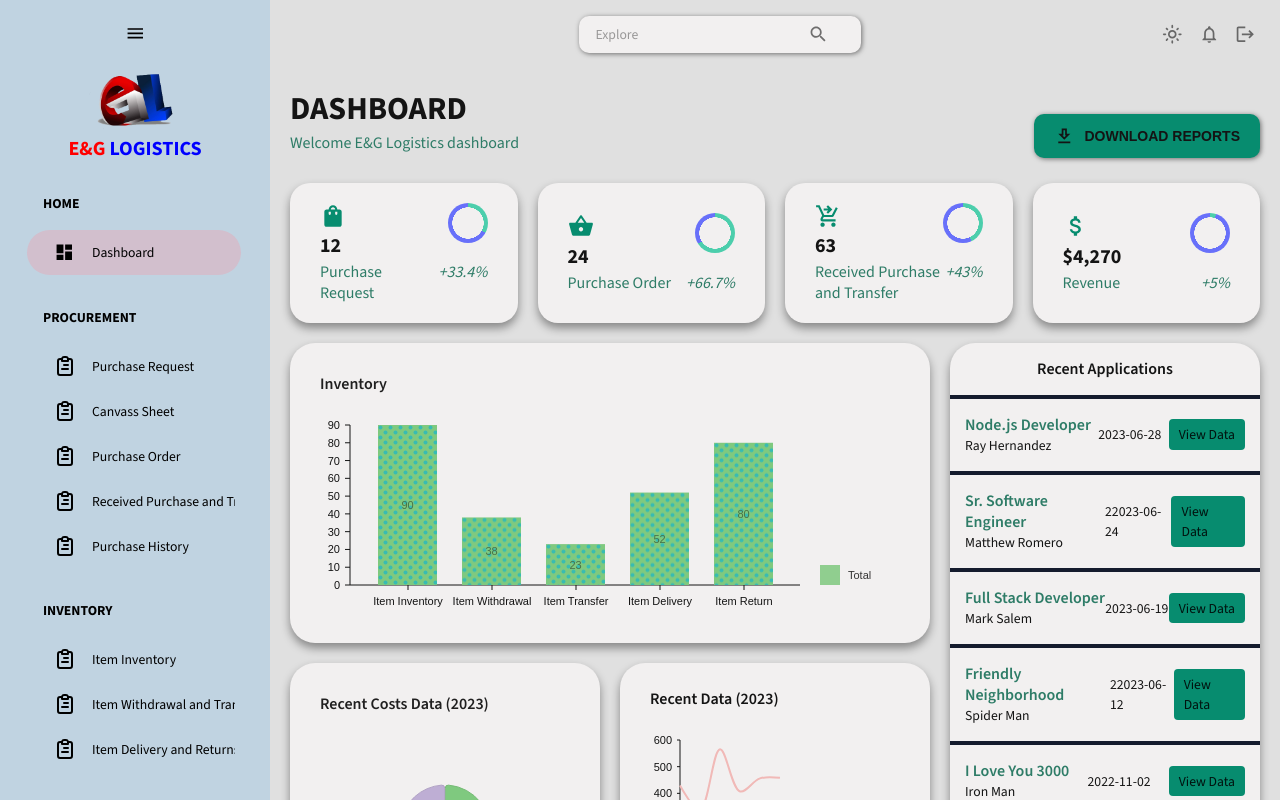
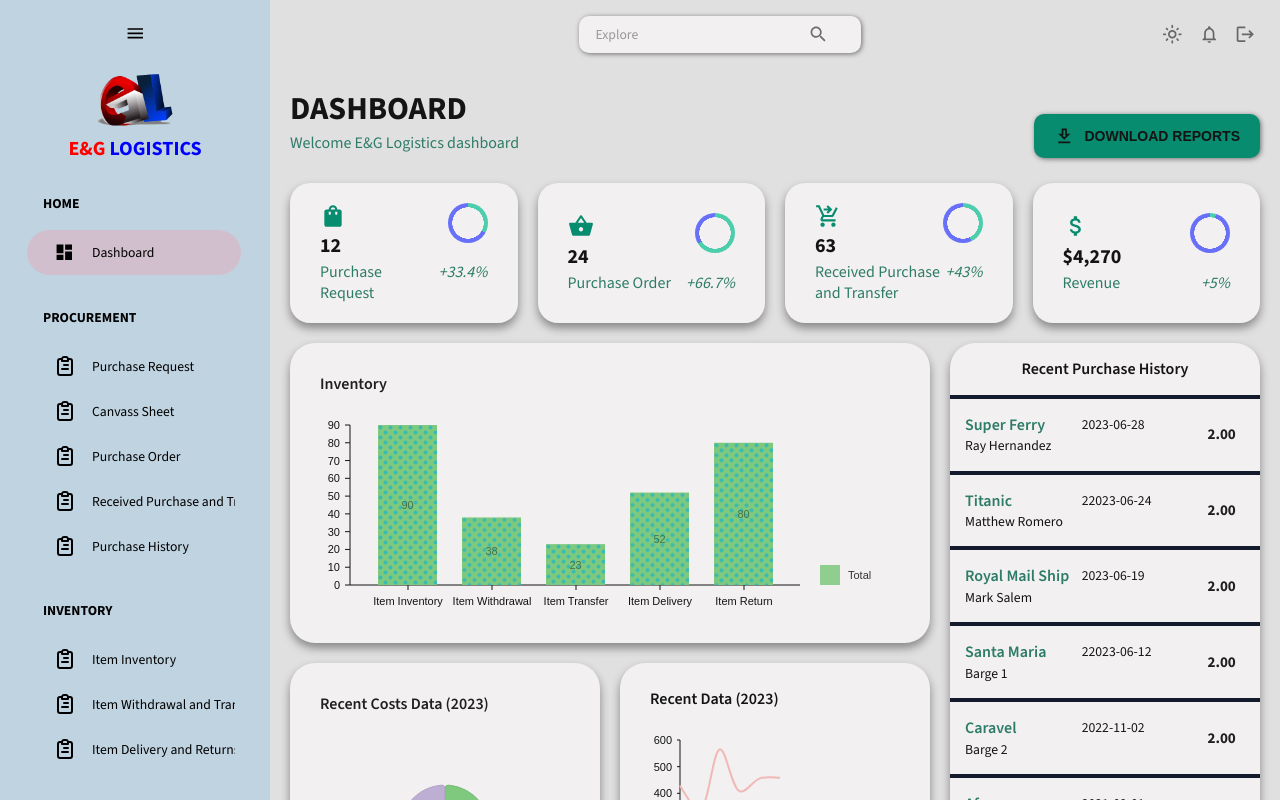
Before and after one commit to EARTH-CC/EARTH-FE, a React (Create React App) app: page /dashboard in a window 1280 px wide. Built offline with nearby package versions, Linux system fonts and the light colour scheme.

Commit message:
iniba lng ung transaction sa dashboard

```diff
--- a/src/data/mockData.js
+++ b/src/data/mockData.js
@@ -422,52 +422,52 @@ const mockDataInvoices = [
 
 const mockTransactions = [
   {
-    txId: "Node.js Developer",
+    txId: "Super Ferry",
     user: "Ray Hernandez",
     date: "2023-06-28",
-    cost: "View Data",
+    cost: "2.00",
   },
   {
-    txId: "Sr. Software Engineer",
+    txId: "Titanic",
     user: "Matthew Romero",
     date: "22023-06-24",
-    cost: "View Data",
+    cost: "2.00",
   },
   {
-    txId: "Full Stack Developer",
+    txId: "Royal Mail Ship",
     user: "Mark Salem",
     date: "2023-06-19",
-    cost: "View Data",
+    cost: "2.00",
   },
   {
-    txId: "Friendly Neighborhood",
-    user: "Spider Man",
+    txId: "Santa Maria",
+    user: "Barge 1",
     date: "22023-06-12",
-    cost: "View Data",
+    cost: "2.00",
   },
   {
-    txId: "I Love You 3000",
-    user: "Iron Man",
+    txId: "Caravel",
+    user: "Barge 2",
     date: "2022-11-02",
-    cost: "View Data",
+    cost: "2.00",
   },
   {
-    txId: "Cashier",
-    user: "Ant Man",
+    txId: "Aframax",
+    user: "Barge 3",
     date: "2021-09-01",
-    cost: "View Data",
+    cost: "2.00",
   },
   {
-    txId: "CEO",
-    user: "Bat man",
+    txId: "RMS Luisitania",
+    user: "Barge 4",
     date: "2019-04-15",
-    cost: "View Data",
+    cost: "2.00",
   },
   {
-    txId: "Swimming Instructor",
-    user: "Aqua Man",
+    txId: "Capesize",
+    user: "Barge 5",
     date: "2022-04-01",
-    cost: "View Data",
+    cost: "2.00",
   },
 ];
 
--- a/src/pages/private/eglogistics/scenes/dashboard/index.jsx
+++ b/src/pages/private/eglogistics/scenes/dashboard/index.jsx
@@ -1,6 +1,6 @@
 /* eslint-disable react/no-array-index-key */
 /* eslint-disable react/jsx-boolean-value */
-import { Box, Button, Typography, useTheme } from "@mui/material";
+import { Box, Button, Grid, Typography, useTheme } from "@mui/material";
 import DownloadOutlinedIcon from "@mui/icons-material/DownloadOutlined";
 import AttachMoneyIcon from "@mui/icons-material/AttachMoney";
 import ShoppingBasketIcon from "@mui/icons-material/ShoppingBasket";
@@ -178,7 +178,7 @@ export default function Dashboard() {
             p="15px"
           >
             <Typography color={colors.grey[100]} variant="h5" fontWeight="600">
-              Recent Applications
+              Recent Purchase History
             </Typography>
           </Box>
           <Box
@@ -195,7 +195,16 @@ export default function Dashboard() {
                 borderBottom={`4px solid ${colors.primary[500]}`}
                 p="15px"
               >
-                <Box>
+                <Grid container spacing={0}>
+                  <Grid
+                    item
+                    xs={5}
+                    sx={{
+                      display: "flex",
+                      flexDirection: "column",
+                      justifyContent: "center",
+                    }}
+                  >
                     <Typography
                       color={colors.greenAccent[300]}
                       variant="h5"
@@ -206,15 +215,26 @@ export default function Dashboard() {
                     <Typography color={colors.grey[100]}>
                       {transaction.user}
                     </Typography>
-                </Box>
-                <Box color={colors.grey[100]}>{transaction.date}</Box>
-                <Box
-                  backgroundColor={colors.theme[100]}
-                  p="5px 10px"
-                  borderRadius="4px"
+                  </Grid>
+                  <Grid item xs={5}>
+                    <Typography color={colors.grey[100]}>
+                      {transaction.date}
+                    </Typography>
+                  </Grid>
+                  <Grid
+                    item
+                    xs={2}
+                    sx={{
+                      display: "flex",
+                      justifyContent: "center",
+                      alignItems: "center",
+                      fontSize: "15px",
+                      fontWeight: "bold",
+                    }}
                   >
                     {transaction.cost}
-                </Box>
+                  </Grid>
+                </Grid>
               </Box>
             ))}
           </Box>
```
Lines whose indentation alone changed are shown as unchanged.
